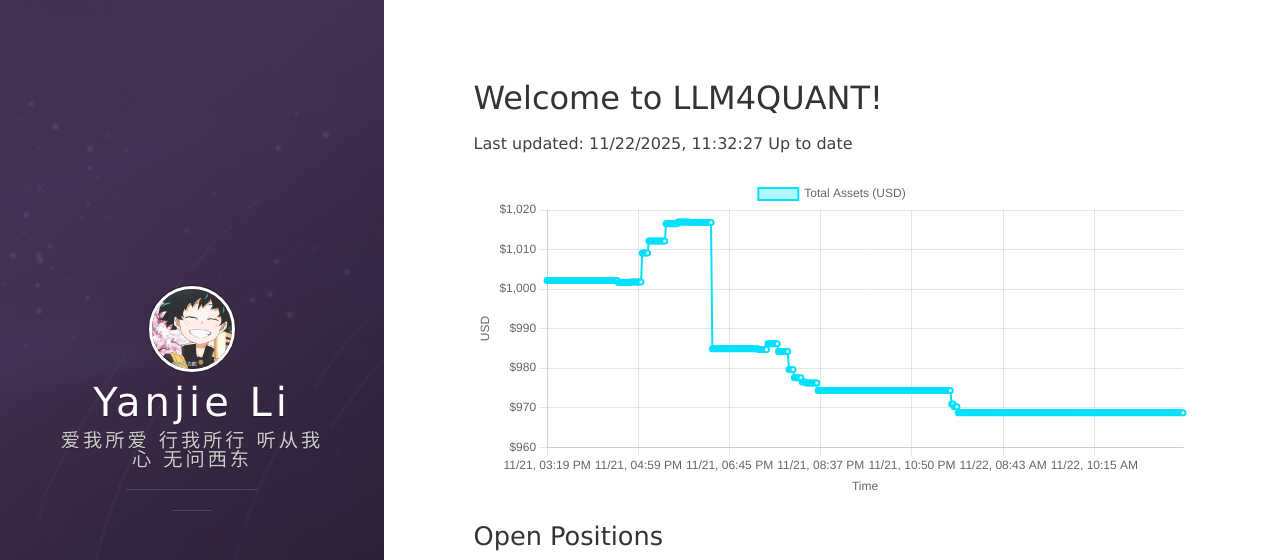
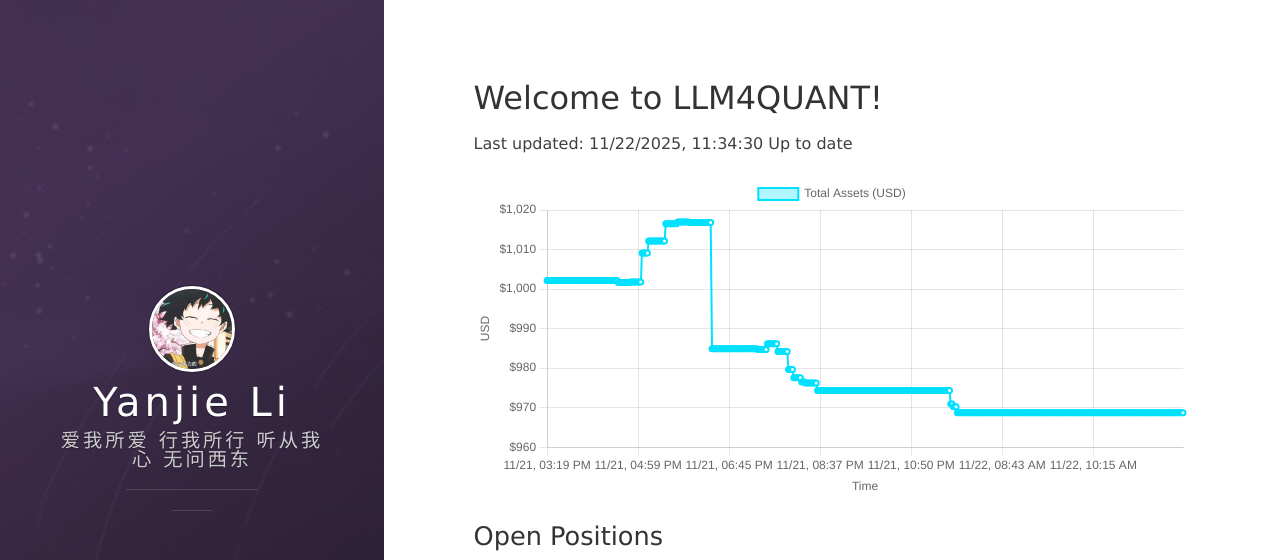
Before and after one commit to leeyegy/leeyegy.github.io, a Jekyll site: the page built from live-trading.html, in a window 1280 px wide and 1026 px high. Shown: the top 560 px of the window. Built offline with Jekyll 4.4.1, drawn with Linux system fonts in a browser that asks for light colours; nearby versions of some CDN libraries.

Commit message:
AccountMonitor: update balance history 2025-11-22T19:34:30+08:00

```diff
--- a/assets/data/binance/balance-history.json
+++ b/assets/data/binance/balance-history.json
@@ -1,5 +1,5 @@
 {
-  "generatedAt": "2025-11-22T19:32:27+08:00",
+  "generatedAt": "2025-11-22T19:34:30+08:00",
   "asset": "total_usd_value",
   "history": [
     {
@@ -1928,6 +1928,10 @@
     },
     {
       "timestamp": "2025-11-22T19:32:27+08:00",
+      "totalUsd": 968.69074819
+    },
+    {
+      "timestamp": "2025-11-22T19:34:30+08:00",
       "totalUsd": 968.69074819
     }
   ]
```
